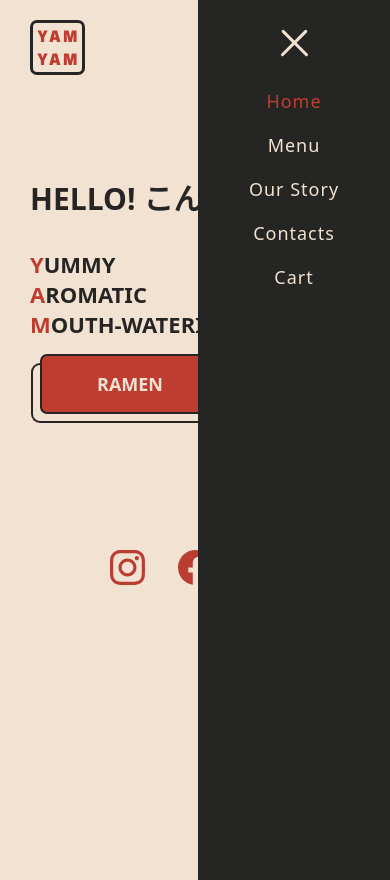
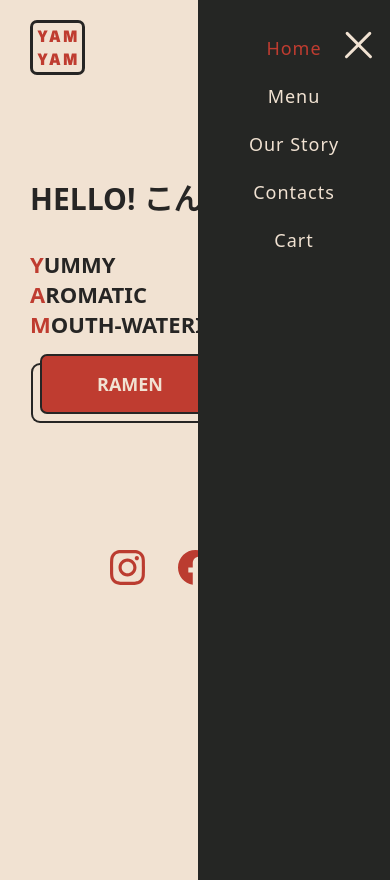
Before and after one commit to aarsaevv/yamyam, a Vue app: page / in a window 390 px wide. Both pictures are taken after a click on the element 343 px from the left and 47 px from the top of the page. Built offline with nearby package versions, Linux system fonts and the light colour scheme.

Commit message:
Cross positioning

```diff
--- a/src/components/UI/Navbar.vue
+++ b/src/components/UI/Navbar.vue
@@ -35,7 +35,9 @@
 					:class="mobileNavIsVisible ? '' : 'hidden'"
 					class="link__navigation--mobile"
 				>
-					<a @click="toggleNav()" class="navbar__link"><img src="../../assets/cross.svg" alt="Close" /></a>
+					<a @click="toggleNav()" class="navbar__close-button"
+						><img src="../../assets/cross.svg" alt="Close"
+					/></a>
 					<router-link class="navbar__link" to="/">Home</router-link>
 					<router-link class="navbar__link" to="/menu">Menu</router-link>
 					<router-link class="navbar__link" to="/our-story"
@@ -116,6 +118,23 @@
 		display: none;
 	}
 
+	@media screen and (max-width: 400px) {
+		.navbar {
+			display: none;
+		}
+
+		.navbar__mobile {
+			display: flex;
+			justify-content: space-between;
+			height: 55px;
+		}
+
+		.navbar__links {
+			display: flex;
+			gap: 30px;
+			align-items: center;
+		}
+
 		.link__navigation--mobile {
 			position: absolute;
 			top: 0px;
@@ -132,7 +151,7 @@
 		.link__navigation--mobile a {
 			display: flex;
 			justify-content: center;
-		padding: 0 0 20px 0;
+			padding: 18px 0 6px 0;
 			color: #f1e2d2;
 		}
 
@@ -140,21 +159,10 @@
 			color: #bf3c30;
 		}
 
-	@media screen and (max-width: 400px) {
-		.navbar {
-			display: none;
-		}
-
-		.navbar__mobile {
-			display: flex;
-			justify-content: space-between;
-			height: 55px;
-		}
-
-		.navbar__links {
-			display: flex;
-			gap: 30px;
-			align-items: center;
+		.navbar__close-button {
+			position: absolute;
+			top: 2px;
+			right: 6px;
 		}
 	}
 </style>
```
Lines whose indentation alone changed are shown as unchanged.
